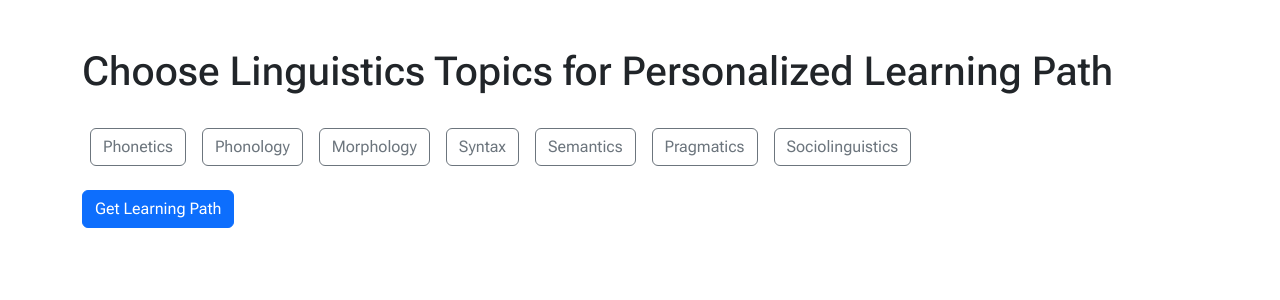
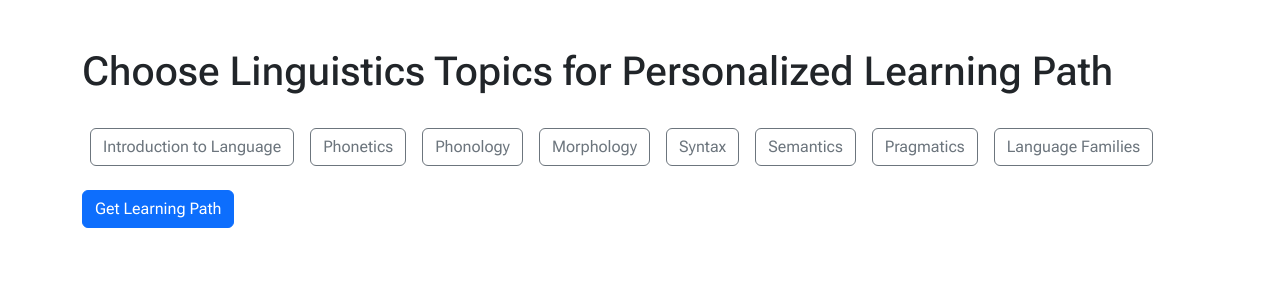
Before and after one commit to david-j-wu/hello-gpt, a Next.js app: page / in a window 1280 px wide. Shown: the top 300 px of the page. Built offline with nearby package versions, Linux system fonts and the light colour scheme.

Commit message:
text fix

```diff
--- a/app/page.js
+++ b/app/page.js
@@ -9,7 +9,7 @@ export default function Home() {
   const [isLoading, setIsLoading] = useState(false);
 
   const topics = [
-    'Phonetics', 'Phonology', 'Morphology', 'Syntax', 'Semantics', 'Pragmatics', 'Sociolinguistics'
+    'Introduction to Language', 'Phonetics', 'Phonology', 'Morphology', 'Syntax', 'Semantics', 'Pragmatics', 'Language Families'
   ];
 
   const toggleTopic = (topic) => {
```
Also changed, not shown: app/data/phonetics.txt, app/data/phonology.txt.
